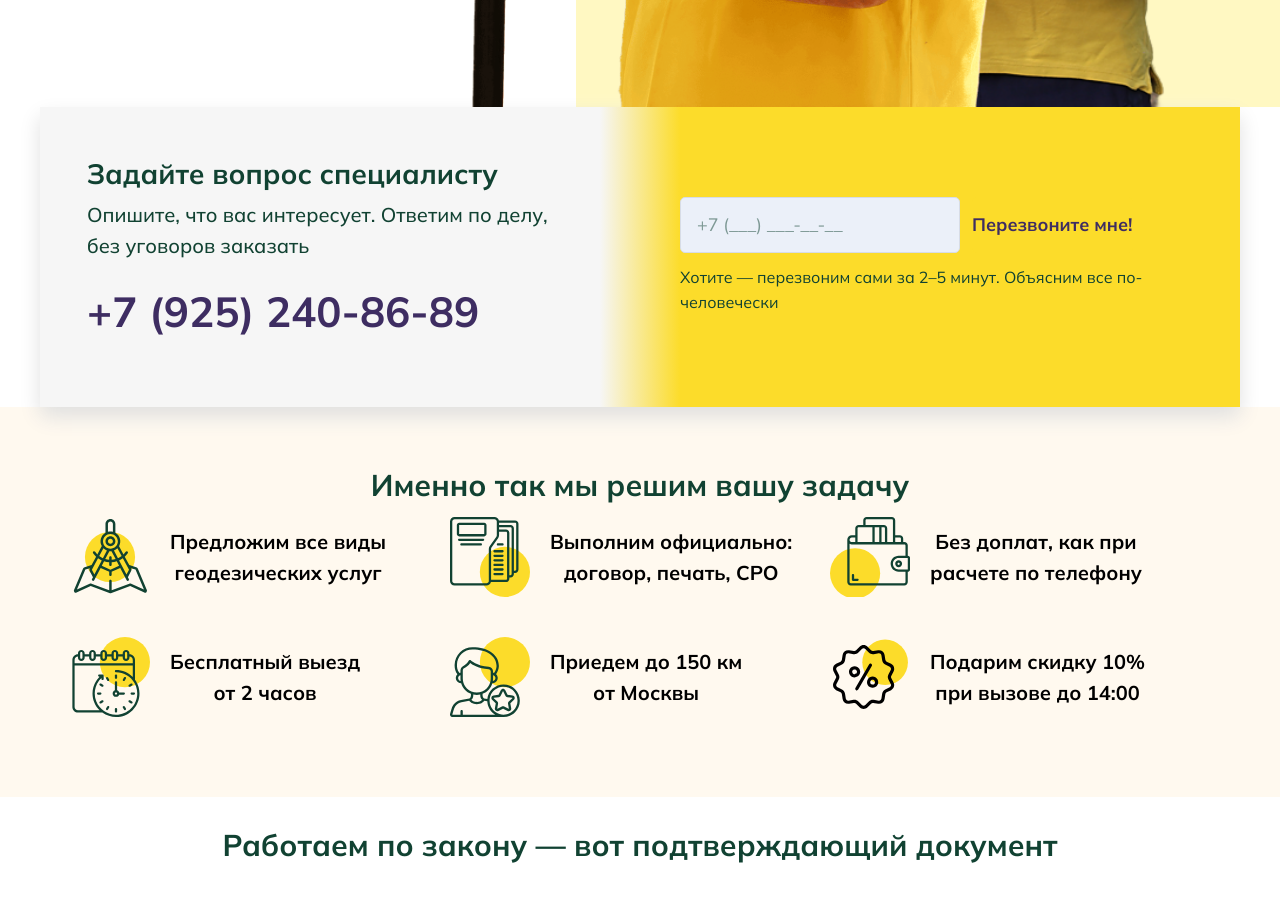
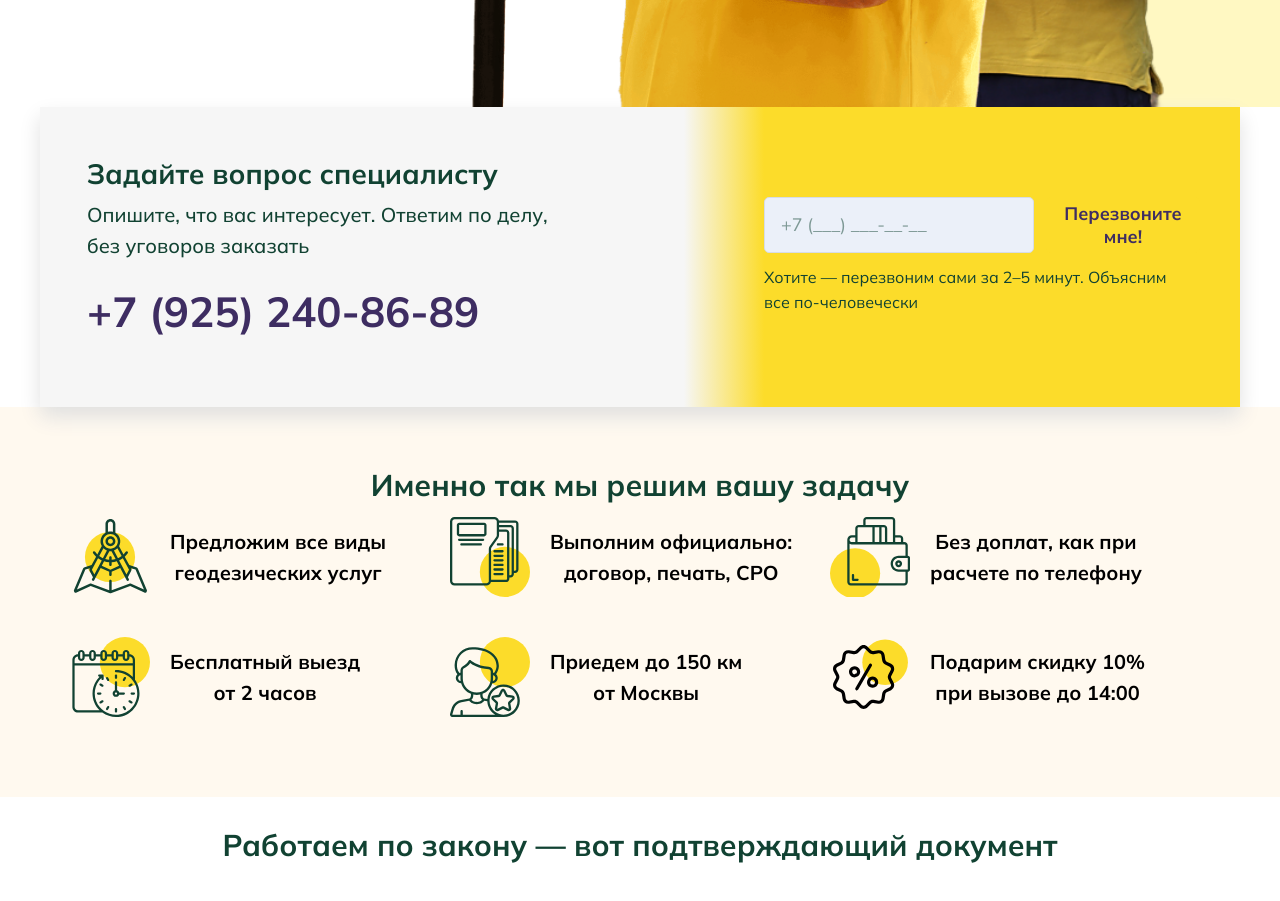
Before and after one commit to AirWav2021/geotogeo-preview, a plain HTML site: page index.html in a window 1280 px wide. Shown: the part 843-1744 px from the top of the page. Drawn offline with Linux system fonts and the light colour scheme.

Commit message:
Fix hero yellow-side 45%, CTA-bar left 57% / right 43%

```diff
--- a/css/style.css
+++ b/css/style.css
@@ -61,7 +61,7 @@ input, button { font-family: var(--f); }
 
 /* ===== HERO ===== */
 .hero { position: relative; overflow: hidden; background: var(--white); }
-.hero__yellow-side { position: absolute; top: 0; right: 0; width: 55%; height: 100%; background: var(--yellow-light); z-index: 0; }
+.hero__yellow-side { position: absolute; top: 0; right: 0; width: 45%; height: 100%; background: var(--yellow-light); z-index: 0; }
 .hero__container { max-width: var(--w); margin: 0 auto; padding: 0 var(--p); position: relative; z-index: 1; display: flex; height: 800px; align-items: center; }
 .hero__content { width: 598px; flex-shrink: 0; }
 .hero__title { font-size: 42px; font-weight: 600; color: var(--green); line-height: 1.2; }
@@ -82,13 +82,13 @@ input, button { font-family: var(--f); }
 /* ===== CTA BAR ===== */
 .cta-bar { padding: 0; background: var(--white); }
 .cta-bar__container { max-width: var(--w); margin: 0 auto; display: flex; height: 300px; position: relative; overflow: hidden; background: var(--yellow); box-shadow: 0 10px 20px 0 #e0e0e0; }
-.cta-bar__left { width: 50%; padding: 45px 47px; position: relative; z-index: 2; background: var(--gray-card); }
+.cta-bar__left { width: 57%; padding: 45px 47px; position: relative; z-index: 2; background: var(--gray-card); }
 .cta-bar__left::after { content: ''; position: absolute; top: 0; right: -40px; width: 80px; height: 100%; background: linear-gradient(to right, var(--gray-card), var(--yellow)); z-index: 1; }
 .cta-bar__title { font-size: 28px; font-weight: 700; color: var(--green); line-height: 1.55; }
 .cta-bar__subtitle { font-size: 20px; font-weight: 500; color: var(--green); line-height: 1.55; margin-top: 4px; }
 .cta-bar__phone-btn { display: inline-block; margin-top: 18px; font-size: 42px; font-weight: 700; color: var(--purple); border-radius: 30px; transition: color 0.2s; }
 .cta-bar__phone-btn:hover { color: var(--purple-h); }
-.cta-bar__right { width: 50%; padding: 90px 40px 30px; position: relative; z-index: 2; }
+.cta-bar__right { width: 43%; padding: 90px 40px 30px; position: relative; z-index: 2; }
 .cta-bar__form { display: flex; gap: 12px; align-items: center; }
 .cta-bar__input { height: 56px; padding: 0 16px; border: 1px solid #d7dce6; border-radius: 5px; font-size: 18px; color: var(--green); background: var(--blue-gray); outline: none; width: 280px; }
 .cta-bar__input:focus { border-color: var(--green); }
```
